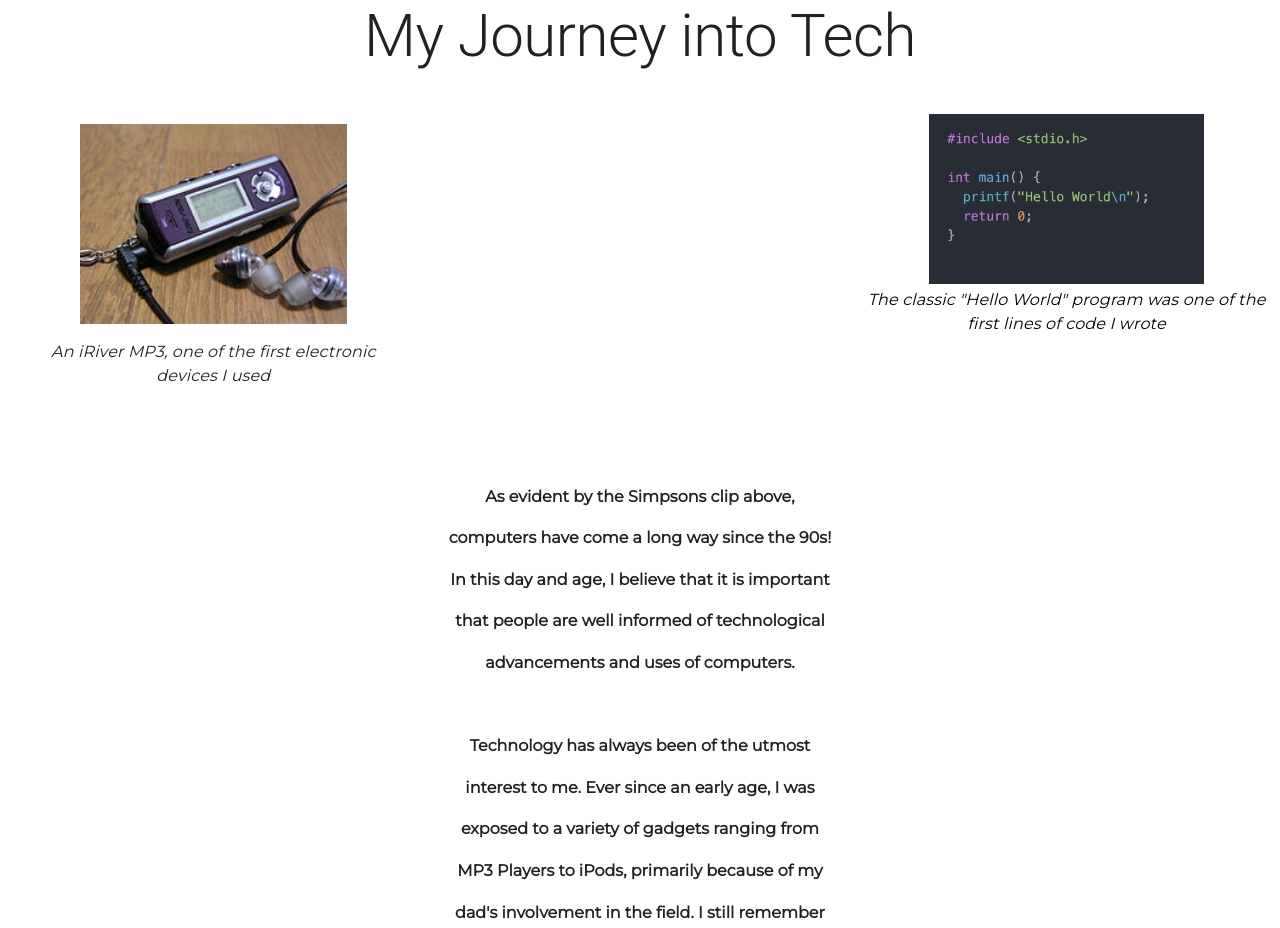
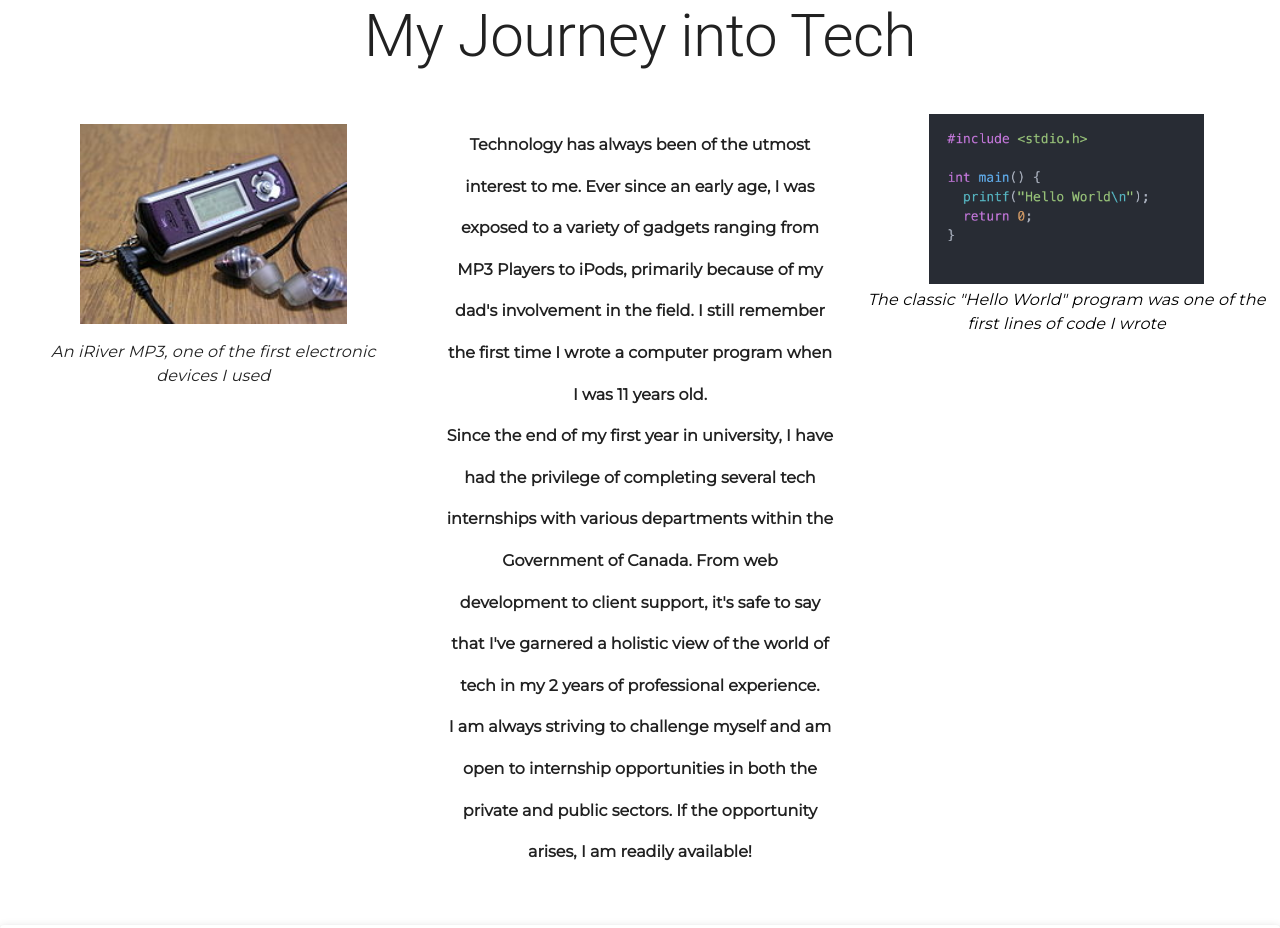
Before and after one commit to jyou044/personalwebsite, a React (Create React App) app: page /MyStory in a window 1280 px wide. Shown: the part 80-1008 px from the top of the page. Built offline with nearby package versions, Linux system fonts and the light colour scheme.

Commit message:
removed clutter

```diff
--- a/src/components/Experience/Experience.js
+++ b/src/components/Experience/Experience.js
@@ -50,15 +50,22 @@ export default function Experience() {
                 />
                 <Typography paragraph align="center" className={classes.spacing} gutterBottom><i>An iRiver MP3, one of the first electronic devices I used</i></Typography>
                 </Grid>
-                    <Grid item xs={12} md={4} className={classes.videoFormat} style={{padding: 10}}>
-                        <ReactPlayer
-                                url="https://www.youtube.com/watch?v=cczz9-tDPIY&ab_channel=IainFrameIainFrame"
-                                className="react-player"
-                                width="100%"
-                                height="100%"
-                                controls={true}
-                                />
-                        </Grid>
+                <Grid item xs={12} md={4} className={classes.paraFormat} style={{padding: 20}}>
+                        <p> <b>
+                                                Technology has always been of the utmost interest to me. Ever since an early age, I was exposed to a variety of gadgets ranging from MP3 Players to iPods, primarily
+                                                because of my dad's involvement in the field.
+                                                I still remember the first time I wrote a computer program when I was 11 years old.
+
+                                            <br />
+                                                Since the end of my first year in university, I have had the privilege of completing several tech internships with various departments within the Government of Canada. From
+                                                web development to client support, it's safe to say that I've garnered a holistic view of the world of tech in my 2 years of professional experience.
+
+                                                <br />
+                                                I am always striving to challenge myself and am open to internship opportunities in both the private and public sectors. If the opportunity arises,
+                                                I am readily available!
+                                            </b>
+                                            </p>
+                    </Grid>
                         <Grid item xs={12} md={4} className={classes.videoFormat} style={{padding: 10}}>
                         <img
                         alt="helloworld"
@@ -70,33 +77,6 @@ export default function Experience() {
                     </Grid>
 
                 </Grid>
-
-                <Grid item container>
-                <Grid item xs={12} md={4}></Grid>
-
-                    <Grid item xs={12} md={4} className={classes.paraFormat} style={{padding: 20}}>
-                        <p> <b>
-                                                As evident by the Simpsons clip above, computers have come a long way since the 90s! In this day and age, I believe that it is important that people are well informed
-                                                of technological advancements and uses of computers.
-                                            <br /><br />
-                                                Technology has always been of the utmost interest to me. Ever since an early age, I was exposed to a variety of gadgets ranging from MP3 Players to iPods, primarily
-                                                because of my dad's involvement in the field.
-                                                I still remember the first time I wrote a computer program when I was 11 years old. To this date, I am thankful that I was exposed to the world of programming
-                                                and the many exciting opportunities that this field has to offer.
-
-                                            <br /><br />
-                                                Since the end of my first year in university, I have had the privilege of completing several tech internships with various departments within the Government of Canada. From
-                                                web development to client support, it's safe to say that I've garnered a holistic view of the world of tech in my 2 years of professional experience.
-                                                Although I was exposed to some web development prior to the summer of 2021, it wasn't until I started using React JS and web technologies that I realized how much I loved
-                                                designing websites. So much so, that I felt that it was absolutely necessary for me to challenge myself and create my first website.
-
-                                                <br /><br />
-                                                I am always striving to challenge myself and am open to internship opportunities in both the private and public sectors. If the opportunity arises,
-                                                I am readily available!
-                                            </b>
-                                            </p>
-                    </Grid>
-            </Grid>
             </div>
         );
     }
--- a/src/components/Home/Home.js
+++ b/src/components/Home/Home.js
@@ -56,24 +56,6 @@ const useStyles = makeStyles((theme) => ({
                     </Grid>
 
                 </Grid>
-                <Grid container>
-                    <Grid item xs={12} md={4}></Grid>
-                    <Grid item xs={12} md={4} classes={classes.textFormat}>
-                        <Typography variant="h3" className={classes.textFormat} gutterBottom> A word from Steve Jobs</Typography>
-                    </Grid>
-                </Grid>
-                <Grid container className={classes.videoFormat}>
-                <Grid item xs={12} md={4}></Grid>
-                    <Grid item xs={12} md={4} className={classes.videoFormat} style={{padding: 10}}>
-                        <ReactPlayer
-                                url="https://www.youtube.com/watch?v=kYfNvmF0Bqw"
-                                className="react-player"
-                                width="100%"
-                                height="100%"
-                                controls={true}
-                                />
-                        </Grid>
-                </Grid>
             </div>
         );
     }
```
